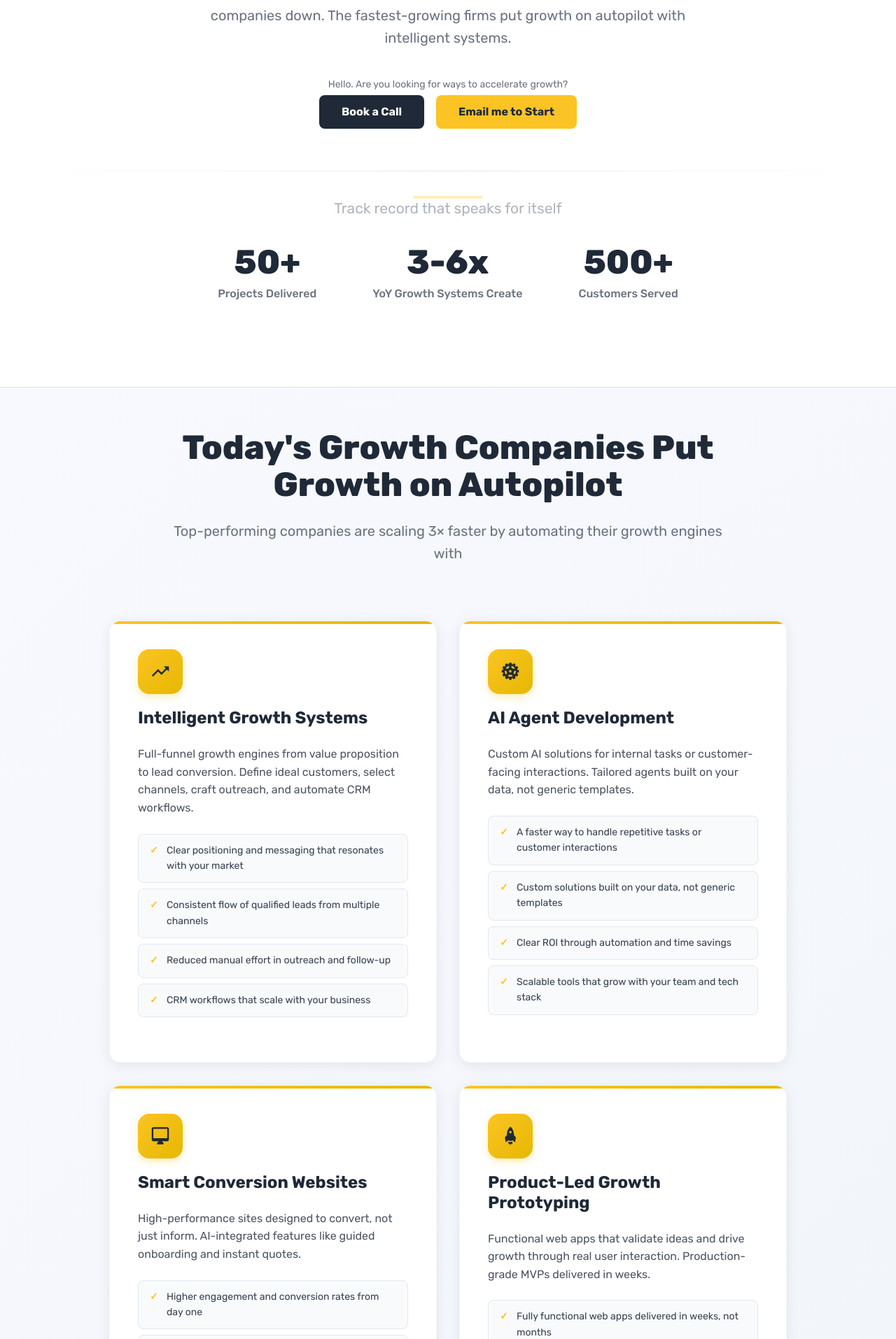
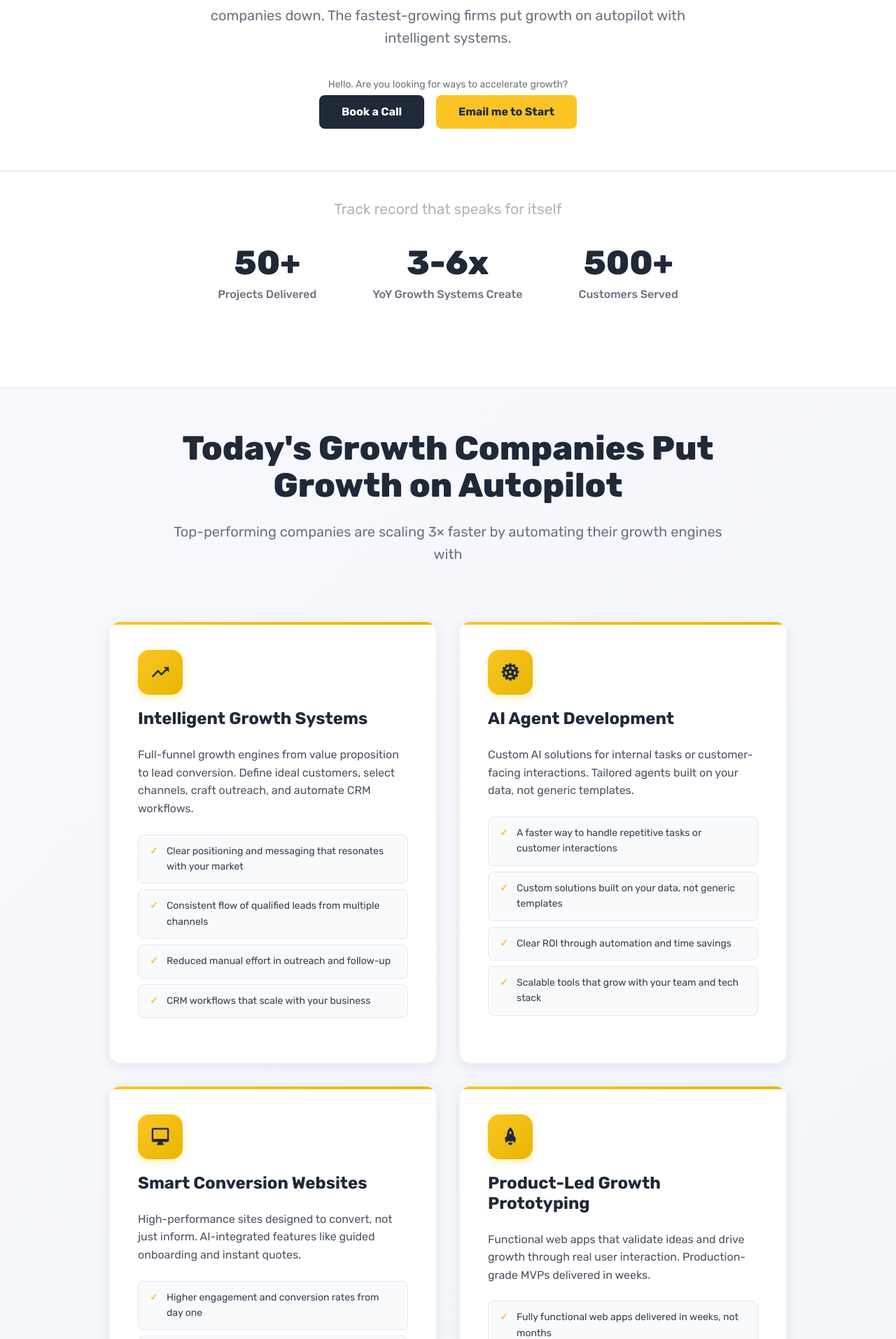
Before and after one commit to nikpalumbo/nikpalumbo.github.io, a Jekyll site: the page built from index.html, in a window 1280 px wide. Shown: the part 441-2355 px from the top of the page at 70% size. Built offline with Jekyll 4.4.1, drawn with Linux system fonts in a browser that asks for light colours.

Commit message:
Fixed home page hero section - removed unwanted divider and restored original styling

```diff
--- a/_sass/3-modules/_hero.scss
+++ b/_sass/3-modules/_hero.scss
@@ -5,18 +5,7 @@
   text-align: center;
   position: relative;
 
-  &::after {
-    content: '';
-    position: absolute;
-    bottom: 0;
-    left: 50%;
-    transform: translateX(-50%);
-    width: 100px;
-    height: 4px;
-    background: var(--primary-color);
-    border-radius: 2px;
-    opacity: 0.3;
-  }
+  /* Removed the ::after pseudo-element that was creating the yellow separator line */
 }
 
 .hero__content {
@@ -254,18 +243,8 @@
 .section.stats {
   padding: 40px 0 0 0;
   margin-top: -40px;
-  border-top: none;
+  /* Removed border-top and ::before pseudo-element that was creating unwanted divider */
   position: relative;
-
-  &::before {
-    content: '';
-    position: absolute;
-    top: 0;
-    left: 0;
-    right: 0;
-    height: 1px;
-    background: linear-gradient(90deg, transparent 0%, #e2e8f0 50%, transparent 100%);
-  }
 }
 
 /* Light Hero Variant */
```
